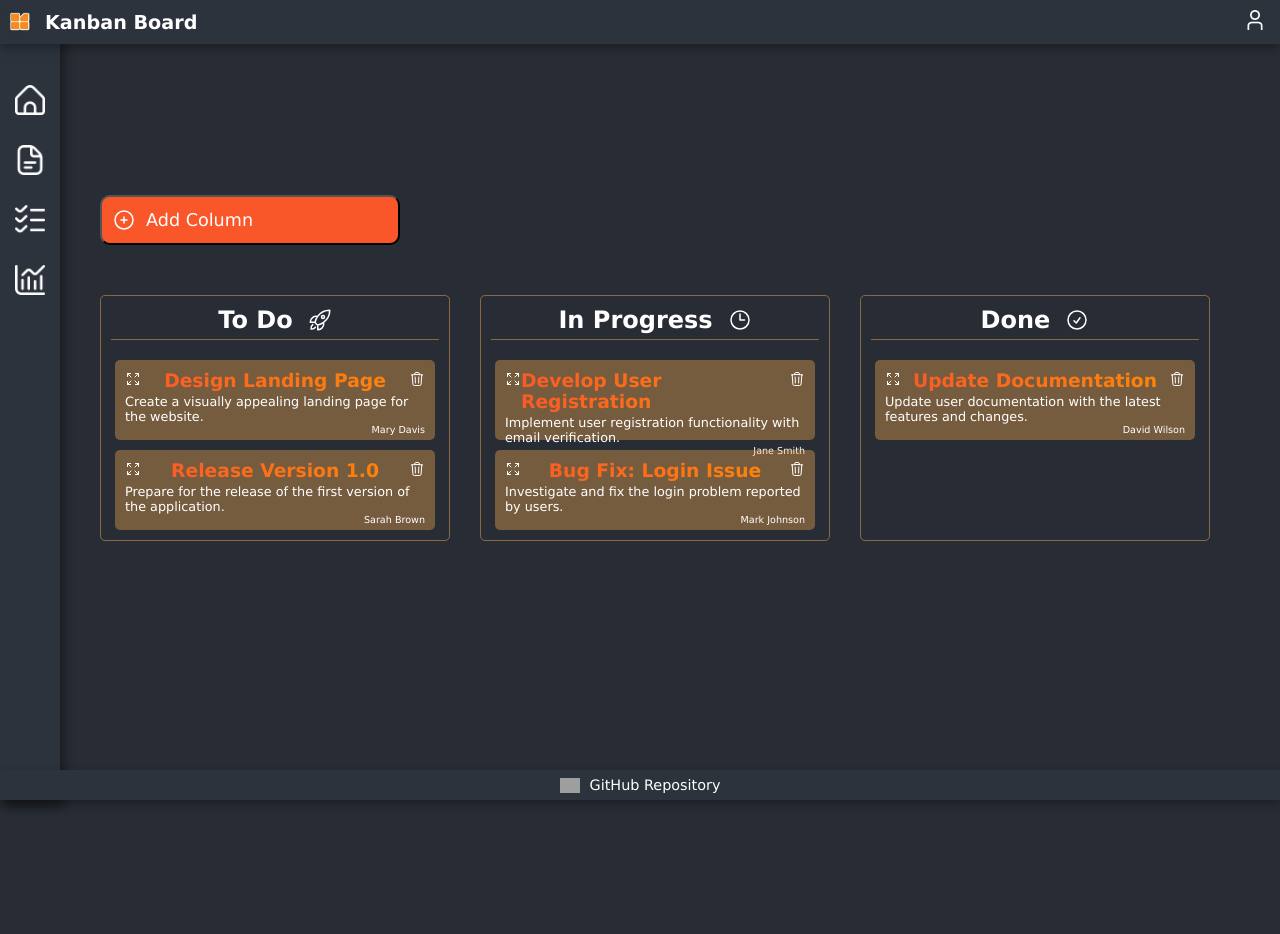
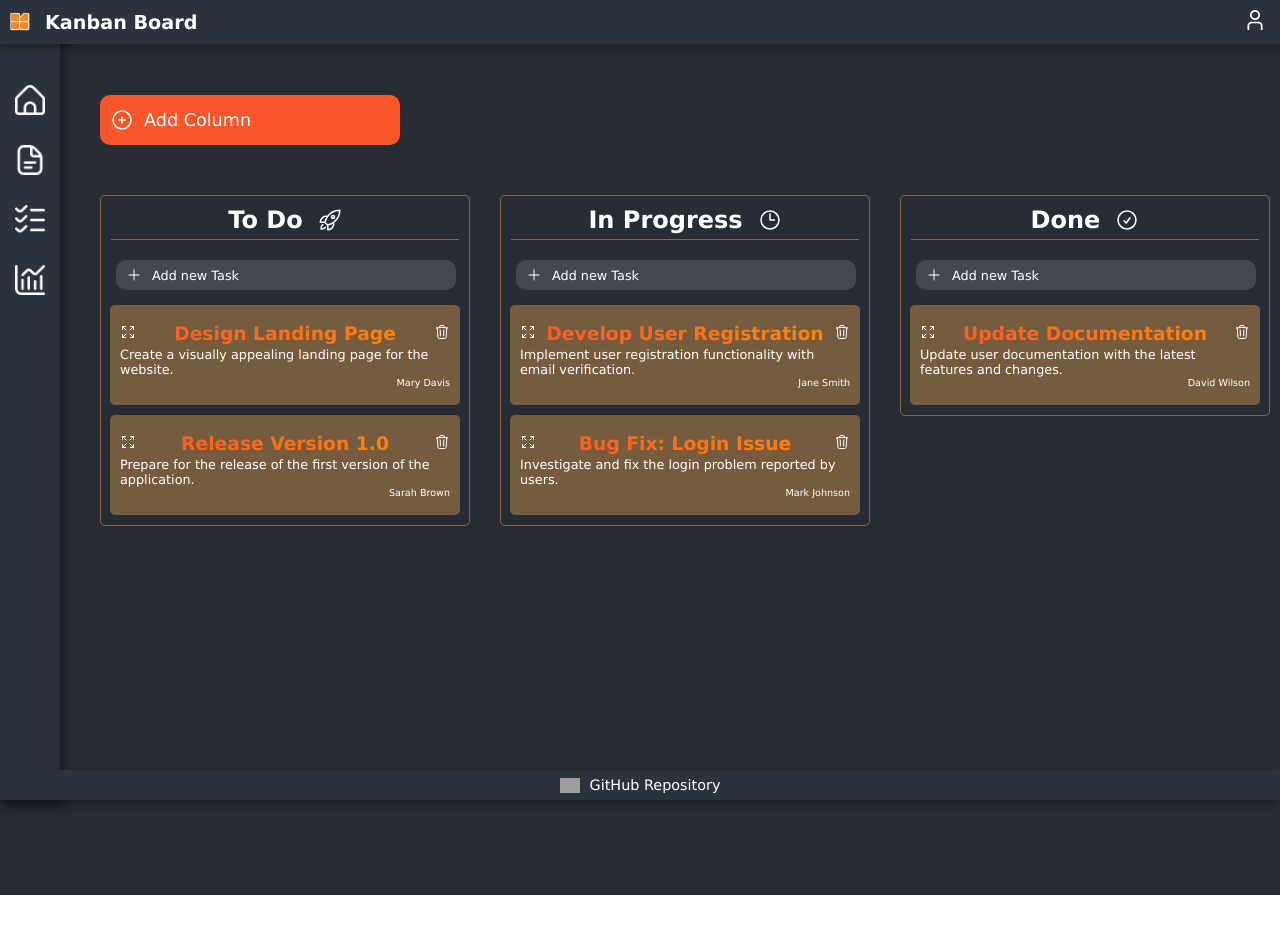
Before and after one commit to danielaprimacov/react-kanban-board, a React (Vite) app: page /board in a window 1280 px wide. Shown: the top 934 px of the page. After the commit the page ends 895 px from the top, so only its background shows below. Built offline with nearby package versions, Linux system fonts and the light colour scheme; grey boxes are pictures that could not be loaded.

Commit message:
Adding a new Task through a Modal Window

```diff
--- a/src/App.css
+++ b/src/App.css
@@ -256,7 +256,7 @@
 .add-column-btn {
   height: 50px;
   width: 300px;
-  margin-top: 150px;
+  margin-top: 50px;
   margin-left: 100px;
   min-width: 300px;
   cursor: pointer;
@@ -267,6 +267,7 @@
   align-items: center;
   gap: 10px;
   padding-left: 10px;
+  border: none;
 }
 
 .add-column-btn:hover {
@@ -281,7 +282,7 @@
 .kanban-content {
   overflow-x: auto;
   width: 100%;
-  min-height: calc(100vh - 325px);
+  min-height: calc(100vh - 225px);
   margin-top: 50px;
   display: flex;
   align-items: flex-start;
@@ -300,8 +301,9 @@
   border-radius: 5px;
   border: 1px solid #ffaf5473;
   padding: 10px;
-  flex: 0 0 350px;
-  min-width: 350px;
+  flex: 0 1 370px;
+  min-width: 370px;
+  align-self: flex-start;
 }
 
 .column-title {
@@ -326,14 +328,15 @@
 }
 
 .task {
-  width: 320px;
-  height: 80px;
+  width: 350px;
+  height: 100px;
   cursor: pointer;
   background-color: #ffaf545d;
   border-radius: 5px;
   padding: 10px;
   display: flex;
   flex-direction: column;
+  justify-content: center;
 }
 
 .task-title {
@@ -343,7 +346,8 @@
 }
 
 .task-title svg,
-.remove-icon-btn svg {
+.remove-icon-btn svg,
+.add-task-btn svg {
   height: 16px;
 }
 
@@ -390,7 +394,8 @@
   transition: border-color 0.2s ease, box-shadow 0.2s ease;
 }
 
-.change-column-title:focus {
+.change-column-title:focus,
+.add-task:focus {
   outline: none;
   border-color: #007bff;
   box-shadow: 0 0 5px rgba(0, 123, 255, 0.5);
@@ -409,3 +414,114 @@
   gap: 2px;
   font-size: 0.9rem;
 }
+
+.add-task-container {
+  width: 340px;
+  height: 30px;
+  margin-bottom: 15px;
+  margin-left: 5px;
+  display: flex;
+}
+
+.add-task-btn {
+  display: flex;
+  align-items: center;
+  gap: 10px;
+  padding-left: 10px;
+  width: inherit;
+  height: 30px;
+  background-color: #f0f0f023;
+  border: none;
+  border-radius: 10px;
+  cursor: pointer;
+  font-size: 0.8rem;
+}
+
+.add-task-container:hover {
+  box-shadow: 0px 0px 15px rgba(255, 175, 84, 0.685);
+  border-radius: 10px;
+}
+
+.modal-overlay {
+  position: fixed;
+  top: 0;
+  left: 0;
+  width: 100%;
+  height: 100%;
+  background-color: rgba(0, 0, 0, 0.582);
+  display: flex;
+  align-items: center;
+  justify-content: center;
+  z-index: 1000;
+}
+
+.modal-content {
+  background: rgba(255, 255, 255, 0.623);
+  border-radius: 10px;
+  padding: 20px;
+  width: 500px;
+  height: 500px;
+  display: flex;
+  flex-direction: column;
+  justify-content: center;
+}
+
+.modal-content:focus-within {
+  box-shadow: 0px 0px 15px rgba(255, 175, 84, 0.685);
+}
+
+.modal-content h2 {
+  padding-bottom: 20px;
+  text-align: center;
+  font-size: 2rem;
+  color: #f9572a;
+}
+
+.modal-field {
+  margin-bottom: 15px;
+}
+
+.modal-field label {
+  display: block;
+  margin-bottom: 5px;
+  color: #2c333d;
+  font-weight: bold;
+}
+
+.modal-field input {
+  width: 100%;
+  padding: 5px;
+  border-radius: 5px;
+  border: none;
+}
+
+.modal-actions {
+  display: flex;
+  justify-content: flex-end;
+}
+
+.modal-actions button {
+  width: 100px;
+  height: 30px;
+  margin-left: 10px;
+  border-radius: 5px;
+  border: none;
+  cursor: pointer;
+  color: #282c34;
+}
+
+.cancel-btn:hover {
+  background-color: rgba(223, 12, 12, 0.5);
+}
+
+.save-btn:hover {
+  background-color: rgba(102, 255, 102, 0.479);
+}
+
+.add-title,
+.add-description,
+.add-assignee,
+.add-priority,
+.add-duedate {
+  color: #282c34;
+}
--- a/src/assets/components/ColumnComponent/ColumnItem.jsx
+++ b/src/assets/components/ColumnComponent/ColumnItem.jsx
@@ -5,10 +5,11 @@ import ClockIcon from "../Icons/ClockIcon";
 import CheckCircleIcon from "../Icons/CheckCircleIcon";
 import RocketLaunchIcon from "../Icons/RocketLaunchIcon";
 import XmarkIcon from "../Icons/XmarkIcon";
+import SimplePlusIcon from "../Icons/SimplePlusIcon";
 
 import Tasks from "../TaskComponent/Tasks";
 
-function ColumnItem({ column, updateColumnTitle, moveTask }) {
+function ColumnItem({ column, updateColumnTitle, moveTask, addTask }) {
   const [isEditingColumnTitle, setIsEditingColumnTitle] = useState(false);
   const [title, setTitle] = useState(column.title);
   const [showIcon, setShowIcon] = useState(true);
@@ -80,7 +81,11 @@ function ColumnItem({ column, updateColumnTitle, moveTask }) {
           </div>
         )}
       </div>
-
+      <div className="add-task-container">
+        <div className="add-task-btn" onClick={() => addTask(column.id)}>
+          <SimplePlusIcon /> Add new Task
+        </div>
+      </div>
       <Tasks tasks={column.tasks} />
     </div>
   );
--- a/src/assets/components/ColumnComponent/Columns.jsx
+++ b/src/assets/components/ColumnComponent/Columns.jsx
@@ -2,6 +2,7 @@ import { useState } from "react";
 
 import PlusIcon from "../Icons/PlusIcon";
 import ColumnItem from "./ColumnItem";
+import AddTaskModal from "../UI/AddTaskModal";
 
 function Columns({ data }) {
   const groupedTasks = data.reduce((acc, task) => {
@@ -21,6 +22,8 @@ function Columns({ data }) {
   }));
 
   const [columns, setColumns] = useState(initialColumns);
+  const [showModal, setShowModal] = useState(false);
+  const [currentColumnId, setCurrentColumnId] = useState(null);
 
   const updateColumnTitle = (columnId, newTitle) => {
     setColumns((prevColumns) =>
@@ -43,14 +46,12 @@ function Columns({ data }) {
   const moveTask = (draggedTaskId, targetColumnId) => {
     console.log("Moving task", draggedTaskId, "to", targetColumnId);
     setColumns((prevColumns) => {
-      // Create a new copy of columns with a copy of their tasks.
       const newColumns = prevColumns.map((column) => ({
         ...column,
         tasks: [...column.tasks],
       }));
 
       let taskToMove = null;
-      // Remove the task from its original column.
       newColumns.forEach((column) => {
         const taskIndex = column.tasks.findIndex(
           (task) => String(task.id) === String(draggedTaskId)
@@ -62,9 +63,7 @@ function Columns({ data }) {
       });
 
       if (taskToMove) {
-        // Optionally update the task's status.
         taskToMove.status = targetColumnId;
-        // Add the task to the target column.
         const targetColumn = newColumns.find(
           (column) => column.id === targetColumnId
         );
@@ -78,6 +77,56 @@ function Columns({ data }) {
       }
       return newColumns;
     });
+  };
+
+  const addTask = (columnId) => {
+    const title = prompt("Enter task title:");
+    const description = prompt("Enter task description:");
+    const assignee = prompt("Enter task assignee:");
+    if (title && description && assignee) {
+      const newTask = {
+        id: Date.now(),
+        title,
+        description,
+        assignee,
+        status: columnId,
+      };
+      setColumns((prevColumns) =>
+        prevColumns.map((column) =>
+          column.id === columnId
+            ? { ...column, tasks: [newTask, ...column.tasks] }
+            : column
+        )
+      );
+    }
+  };
+
+  const openTaskModal = (columnId) => {
+    setCurrentColumnId(columnId);
+    setShowModal(true);
+  };
+
+  // Close modal
+  const closeTaskModal = () => {
+    setShowModal(false);
+    setCurrentColumnId(null);
+  };
+
+  // Handle saving a new task from modal data
+  const handleSaveTask = (taskData) => {
+    const newTask = {
+      id: Date.now(),
+      ...taskData,
+      status: currentColumnId,
+    };
+    setColumns((prevColumns) =>
+      prevColumns.map((column) =>
+        column.id === currentColumnId
+          ? { ...column, tasks: [newTask, ...column.tasks] }
+          : column
+      )
+    );
+    closeTaskModal();
   };
 
   return (
@@ -94,10 +143,16 @@ function Columns({ data }) {
               column={column}
               updateColumnTitle={updateColumnTitle}
               moveTask={moveTask}
+              addTask={openTaskModal}
             />
           ))}
         </div>
       </div>
+      <AddTaskModal
+        isOpen={showModal}
+        onClose={closeTaskModal}
+        onSave={handleSaveTask}
+      />
     </>
   );
 }
--- /dev/null
+++ b/src/assets/components/Icons/SimplePlusIcon.jsx
@@ -0,0 +1,20 @@
+function SimplePlusIcon() {
+  return (
+    <svg
+      xmlns="http://www.w3.org/2000/svg"
+      fill="none"
+      viewBox="0 0 24 24"
+      strokeWidth={1.5}
+      stroke="currentColor"
+      className="size-6"
+    >
+      <path
+        strokeLinecap="round"
+        strokeLinejoin="round"
+        d="M12 4.5v15m7.5-7.5h-15"
+      />
+    </svg>
+  );
+}
+
+export default SimplePlusIcon;
--- a/src/assets/components/KanbanBoard.jsx
+++ b/src/assets/components/KanbanBoard.jsx
@@ -1,6 +1,6 @@
 import kanbanData from "../kanban.json";
 import Columns from "./ColumnComponent/Columns";
-import DragLayer from "./DragLayer";
+import DragLayer from "./LayoutComponent/DragLayer";
 
 function KanbanBoard() {
   return (
--- /dev/null
+++ b/src/assets/components/UI/AddTaskModal.jsx
@@ -0,0 +1,104 @@
+import { useState } from "react";
+
+function AddTaskModal({ isOpen, onClose, onSave }) {
+  const [title, setTitle] = useState("");
+  const [description, setDescription] = useState("");
+  const [assignee, setAssignee] = useState("");
+  const [priority, setPriority] = useState("Medium");
+  const [dueDate, setDueDate] = useState("");
+
+  const handleSave = () => {
+    // Validate that all required fields are filled
+    if (!title || !description || !assignee || !dueDate) {
+      alert("Please fill in all fields.");
+      return;
+    }
+    // Automatically set createdDate to the current date (yyyy-mm-dd)
+    const createdDate = new Date().toISOString().split("T")[0];
+
+    // Pass the new task data back to the parent component
+    onSave({
+      title,
+      description,
+      assignee,
+      priority,
+      dueDate,
+      createdDate,
+    });
+
+    // Clear input fields after saving
+    setTitle("");
+    setDescription("");
+    setAssignee("");
+    setPriority("Medium");
+    setDueDate("");
+  };
+
+  if (!isOpen) return null;
+
+  return (
+    <div className="modal-overlay">
+      <div className="modal-content" tabIndex="0">
+        <h2>Add New Task</h2>
+        <div className="modal-field">
+          <label>Title:</label>
+          <input
+            className="add-task add-title"
+            type="text"
+            value={title}
+            onChange={(e) => setTitle(e.target.value)}
+          />
+        </div>
+        <div className="modal-field">
+          <label>Description:</label>
+          <input
+            className="add-task add-description"
+            type="text"
+            value={description}
+            onChange={(e) => setDescription(e.target.value)}
+          />
+        </div>
+        <div className="modal-field">
+          <label>Assignee:</label>
+          <input
+            className="add-task add-assignee"
+            type="text"
+            value={assignee}
+            onChange={(e) => setAssignee(e.target.value)}
+          />
+        </div>
+        <div className="modal-field">
+          <label>Priority:</label>
+          <select
+            className="add-task add-priority"
+            value={priority}
+            onChange={(e) => setPriority(e.target.value)}
+          >
+            <option value="Low">Low</option>
+            <option value="Medium">Medium</option>
+            <option value="High">High</option>
+          </select>
+        </div>
+        <div className="modal-field">
+          <label>Due Date:</label>
+          <input
+            className="add-task add-duedate"
+            type="date"
+            value={dueDate}
+            onChange={(e) => setDueDate(e.target.value)}
+          />
+        </div>
+        <div className="modal-actions">
+          <button onClick={onClose} className="cancel-btn">
+            Cancel
+          </button>
+          <button onClick={handleSave} className="save-btn">
+            Save
+          </button>
+        </div>
+      </div>
+    </div>
+  );
+}
+
+export default AddTaskModal;
```
Also changed, not shown: src/assets/components/LayoutComponent/DragLayer.jsx (renamed from src/assets/components/DragLayer.jsx).
